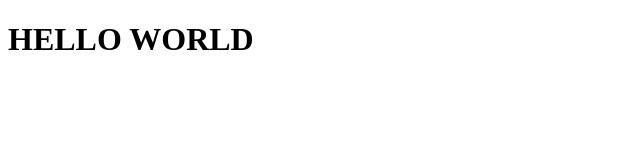
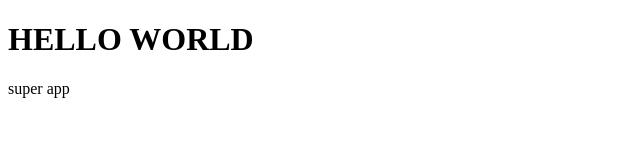
Before and after one commit to Gab55/tutoApp, a plain HTML site: page Index.html in a window 1280 px wide. Shown: the full height of the page, 0-640 px from the left. Drawn offline with Linux system fonts and the light colour scheme.

Commit message:
Sur la branche master

```diff
--- a/Index.html
+++ b/Index.html
@@ -1,9 +1,10 @@
 <!DOCTYPE html>
 <html>
 <head>
-	<title></title>
+	<title>Tuto Git</title>
 </head>
 <body>
 <h1>HELLO WORLD</h1>
+super app
 </body>
 </html>
```
